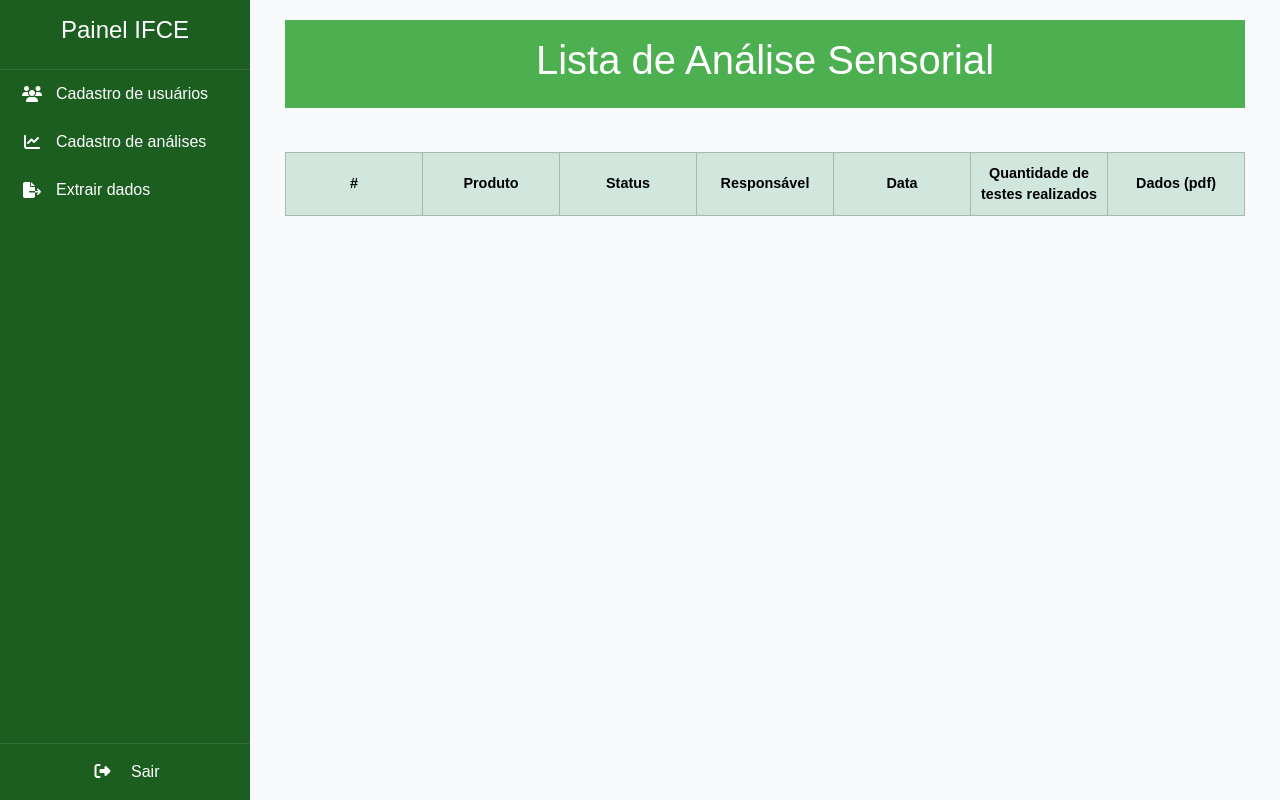
After one commit to antonio-jose-fernandes/Analise_sensorial_2025.2, a Flask app: page /analise/extrair in a window 1280 px wide. The commit adds this page. Run offline with Flask 3, Linux system fonts and the light colour scheme; lists and menus that the app fills with data are empty.

Commit message:
extrair dados no usuario professor

```diff
--- a/controllers/analise_controller.py
+++ b/controllers/analise_controller.py
@@ -323,3 +323,35 @@ def criar_avaliacoes_banco(permutacoes, qtdTotalAvaliacoes, qtdAmostras):
 
 def gerar_pdf_distribuicao_avaliacao(id):
     return redirect(url_for('gerar_pdf_distribuicao_avaliacao', analise_id=id))
+
+
+# Lista análises em andamento com suas amostras e quantidade de avaliações feitas
+@app.route("/analise/extrair", methods=['GET'])
+def extrair_dados_analise_professor():
+    db = SessionLocal()
+    try:
+        analises = (
+            db.query(Analise)
+            .join(Analise.amostras)
+            .filter(Analise.status == 'Em andamento')
+            .options(joinedload(Analise.responsavel), joinedload(Analise.amostras))
+            .order_by(desc(Analise.id))
+            .all()
+        )
+
+        for analise in analises:
+            analise.quantidade_amostras = len(analise.amostras)
+
+            testadores_unicos = (
+                db.query(Avaliacao.testador_id)
+                .join(Avaliacao.amostra)
+                .filter(Amostra.analise_id == analise.id, Avaliacao.testador_id != None)
+                .distinct()
+                .count()
+            )
+
+            analise.quantidade_avaliacoes = testadores_unicos
+
+        return render_template("/analises/extrair_dados_analise.html", analises=analises)
+    finally:
+        db.close()
--- a/controllers/google_auth_controller.py
+++ b/controllers/google_auth_controller.py
@@ -27,6 +27,11 @@ def google_login():
             'access_type': 'offline',
             'prompt': 'select_account'
         }
+
+         # Verifica se alguma variável está faltando
+        for key, val in params.items():
+            if not val:
+                raise ValueError(f"⚠️ Parâmetro obrigatório ausente: {key}")
 
         # Gerar state para segurança
         state = secrets.token_urlsafe(16)
--- a/requeriments.txt
+++ b/requeriments.txt
@@ -22,3 +22,5 @@ flask-login
 requests
 scipy
 statsmodels
+qrcode
+dotenv
--- a/templates/analises/amostra/edit_amostra.html
+++ b/templates/analises/amostra/edit_amostra.html
@@ -31,7 +31,7 @@
           <label for="descricao">Descrição:</label>
           <input type="text" name="descricao" id="descricao" value="{{ amostra.descricao }}" required>
 
-          <button type="submit">Salvar Alterações</button>
+          <button type="submit" class="btn btn-success">Salvar Alterações</button>
         </form>
       </div>
     </div>
--- a/templates/analises/amostra/nova_amostra.html
+++ b/templates/analises/amostra/nova_amostra.html
@@ -32,7 +32,7 @@
           <label for="descricao">Descrição:</label>
           <input type="text" name="descricao" id="descricao" required>
 
-          <button type="submit">Adicionar</button>
+          <button type="submit" class="btn btn-success">Adicionar</button>
         </form>
       </div>
     </div>
--- a/templates/analises/detalhe_analise.html
+++ b/templates/analises/detalhe_analise.html
@@ -33,9 +33,8 @@
           <h2>{{ analise.produto }}</h2>
           <div class="row">
             <div class="col-md-4"><p><strong>Responsável:</strong> {{ analise.responsavel.nome if analise.responsavel else 'Nenhum' }}</p></div>
-            <div class="col-md-4"><p><strong>Data:</strong> {{ analise.data }}</p></div>
+            <div class="col-md-4"><p><strong>Data:</strong> {{  analise.data[8:10] }}/{{ analise.data[5:7] }}/{{ analise.data[0:4] }}</p></div>
             <div class="col-md-4"><p><strong>Status:</strong> {{ analise.status }}</p></div>
-            <div class="col-md-4"><p><strong>Teste:</strong> {{ analise.teste }}</p></div>
             <div class="col-md-4">
               {% if analise.justificativa %}
                 <p><strong>Justificativa:</strong> {{ analise.justificativa }}</p>
--- a/templates/analises/edit_analise.html
+++ b/templates/analises/edit_analise.html
@@ -70,7 +70,7 @@
           <textarea name="justificativa" id="justificativa" placeholder="Texto de justificativa"
             style="width: 100%; height: 100px; color: rgba(0, 0, 0, 0.5); background-color: rgba(255, 255, 255, 0.5); border: 1px solid #ccc; padding: 10px; font-size: 14px;">{{ analise.justificativa }}</textarea>
 
-          <button type="submit">Salvar Alterações</button>
+          <button type="submit" class="btn btn-success">Salvar Alterações</button>
         </form>
       </div>
     </div>
--- /dev/null
+++ b/templates/analises/extrair_dados_analise.html
@@ -0,0 +1,136 @@
+<!DOCTYPE html>
+<html lang="pt-br">
+<head>
+  <meta charset="UTF-8" />
+  <meta name="viewport" content="width=device-width, initial-scale=1, maximum-scale=5" />
+  <title>Extrair dados</title>
+  <link href="https://cdn.jsdelivr.net/npm/bootstrap@5.3.3/dist/css/bootstrap.min.css" rel="stylesheet">
+  <link rel="stylesheet" href="https://cdnjs.cloudflare.com/ajax/libs/font-awesome/6.5.0/css/all.min.css">
+  <link rel="stylesheet" href="../../static/css/style.css">
+  <style>
+    .wrapper {
+      overflow-x: hidden;
+    }
+    .main-content {
+      max-width: 100%;
+      overflow-x: hidden;
+    }
+    .container-fluid {
+      max-width: 100%;
+      overflow-x: hidden;
+    }
+    .table-responsive.custom-table {
+      overflow-x: auto;
+      max-width: 100%;
+    }
+    .table-responsive.custom-table table {
+      width: 100%;
+      max-width: 100%;
+      table-layout: fixed;
+    }
+    .table-responsive.custom-table th,
+    .table-responsive.custom-table td {
+      white-space: normal !important;
+      overflow: hidden;
+      text-overflow: ellipsis;
+    }
+    .table-responsive.custom-table .actions {
+      min-width: 80px;
+    }
+    @media (min-width: 768px) {
+      .table-responsive.custom-table table {
+        width: 100% !important;
+        max-width: 100% !important;
+      }
+    }
+    @media (max-width: 767px) {
+      .table-responsive.custom-table th,
+      .table-responsive.custom-table td {
+        white-space: nowrap;
+        font-size: 0.75rem;
+      }
+      .table-responsive.custom-table .btn-sm {
+        padding: 0.1rem 0.3rem;
+        font-size: 0.65rem;
+      }
+      .table-responsive.custom-table .btn i {
+        font-size: 0.8rem;
+      }
+    }
+  </style>
+<link rel="icon" href="../static/assets/icon/logo.ico" type="image/x-icon">
+</head>
+<body>
+
+  {% include '/includes/mensagem_success.html'%}
+  <div class="wrapper">
+    {% include '/includes/menu_lateral.html' %}
+
+
+
+    <div class="main-content">
+      <button class="menu-toggle" onclick="toggleSidebar()" aria-expanded="false" aria-controls="sidebar">
+        <i class="fa-solid fa-bars"></i>
+        <span class="sr-only">Abrir/fechar menu</span>
+      </button>
+
+      <div class="container-fluid">
+
+
+
+
+<header>
+    <h1>Lista de Análise Sensorial</h1>
+  </header>
+
+<br>
+  <div class="table-responsive custom-table">
+          <table class="table table-bordered table-hover align-middle text-center custom-table">
+            <thead class="table-success">
+              <tr>
+                <th>#</th>
+                <th>Produto</th>
+                <th>Status</th>
+                <th class="d-none d-md-table-cell">Responsável</th>
+                <th class="d-none d-md-table-cell">Data</th>
+                <th class="d-none d-md-table-cell">Quantidade de testes realizados</th>
+                <th class="actions">Dados (pdf)</th>
+              </tr>
+            </thead>
+            <tbody>
+              {% for analise in analises %}
+              <tr id="analise-{{ analise.id }}">
+                <td>{{ loop.index }}</td>
+                <td>{{ analise.produto }}</td>
+                <td>{{ analise.status }}</td>
+                <td class="d-none d-md-table-cell">{{ analise.responsavel.nome if analise.responsavel else 'Nenhum' }}</td>
+                <td class="d-none d-md-table-cell">{{ analise.data }}</td>
+                <td class="d-none d-md-table-cell">{{ analise.quantidade_avaliacoes }}</td>
+                <td class="actions">
+                   <div class="d-flex justify-content-center gap-1">
+                    <a href="{{ url_for('gerar_pdf_avaliacoes_realizadas', analise_id=analise.id) }}" style="width: 200px; height:30px; background-color: #9ACD32;  margin: 1%;" class="btn btn-sm btn-primary" target="_blank">
+                      <i class="fa-chisel fa-regular fa-newspaper"></i> Avaliações
+                    </a>
+                  </div>
+
+                  <div class="d-flex justify-content-center gap-1">
+                    <a href="{{ url_for('gerar_pdf_media_avaliacao', analise_id=analise.id) }}" class="btn btn-sm btn-primary" style="width: 200px; height:30px; background-color: #4CAF50; margin: 1%;"  target="_blank">
+                      <i class="fa-chisel fa-regular fa-chart-bar"></i> Médias
+                    </a>
+                  </div>
+
+                  <div class="d-flex justify-content-center gap-1">
+                    <a href="{{ url_for('gerar_pdf_variancia', analise_id=analise.id) }}" class="btn btn-sm btn-primary" style="width: 200px; height:30px; background-color: #32CD32;  margin: 1%;" title="Nova avaliação" target="_blank">
+                      <i class="fa-chisel fa-regular fa-file"></i> Variância
+                    </a>
+                  </div>
+
+                </td>
+              </tr>
+              {% endfor %}
+            </tbody>
+          </table>
+        </div>
+      </div>
+    </div>
+  </div>
--- a/templates/cadastro/aluno_professor.html
+++ b/templates/cadastro/aluno_professor.html
@@ -50,7 +50,7 @@
             <option value="professor">Professor</option>
           </select>
 
-          <button type="submit">Confirmar cadastro</button>
+          <button type="submit" class="btn btn-success" >Salvar</button>
         </form>
       </div>
     </div>
--- a/templates/includes/menu_lateral.html
+++ b/templates/includes/menu_lateral.html
@@ -3,10 +3,10 @@
     <h4>Painel IFCE</h4>
   </div>
   <ul class="nav flex-column">
-    <li><a href="{{ url_for('cad_inserir') }}"><i class="fa-solid fa-user-plus"></i><span>Cadastrar Usuário</span></a></li>
-    <li><a href="{{ url_for('lista') }}"><i class="fa-solid fa-users"></i><span>Usuários cadastrados</span></a></li>
+    <li><a href="{{ url_for('lista') }}"><i class="fa-solid fa-users"></i><span>Cadastro de usuários</span></a></li>
     <li><a href="{{ url_for('lista_analises') }}"><i class="fa-solid fa-chart-line"></i><span>Cadastro de análises</span></a></li>
-    <li><a href="#"><i class="fa-solid fa-file-export"></i><span>Extrair dados</span></a></li>
+    <li><a href="{{ url_for('extrair_dados_analise_professor') }}"><i class="fa-solid fa-file-export"></i><span>Extrair dados</span></a></li>
+
   </ul>
 
   <div class="logout">
--- a/templates/usuario/edit_usuario.html
+++ b/templates/usuario/edit_usuario.html
@@ -68,7 +68,7 @@
 
 
 
-          <button type="submit">Salvar Alterações</button>
+          <button type="submit" class="btn btn-success">Salvar Alterações</button>
         </form>
       </div>
     </div>
--- a/templates/usuario/list_usuario.html
+++ b/templates/usuario/list_usuario.html
@@ -7,12 +7,13 @@
   <link href="https://cdn.jsdelivr.net/npm/bootstrap@5.3.3/dist/css/bootstrap.min.css" rel="stylesheet">
   <link rel="stylesheet" href="https://cdnjs.cloudflare.com/ajax/libs/font-awesome/6.5.0/css/all.min.css">
   <link rel="stylesheet" href="{{ url_for('static', filename='css/style.css') }}">
-<link rel="icon" href="../static/assets/icon/logo.ico" type="image/x-icon">
+  <link rel="icon" href="../static/assets/icon/logo.ico" type="image/x-icon">
 </head>
 <body>
   {% include '/includes/mensagem_success.html'%}
   <div class="wrapper">
     {% include 'includes/menu_lateral.html' %}
+
 
 
 
@@ -26,6 +27,9 @@
         <header>
           <h1>Usuários cadastrados</h1>
         </header>
+
+         <a href="{{ url_for('cad_inserir') }}" class="btn btn-success mb-3">Novo usuário</a>
+
         <div class="table-responsive custom-table">
           <table class="table table-bordered table-hover align-middle text-center custom-table">
             <thead class="table-success">
```
